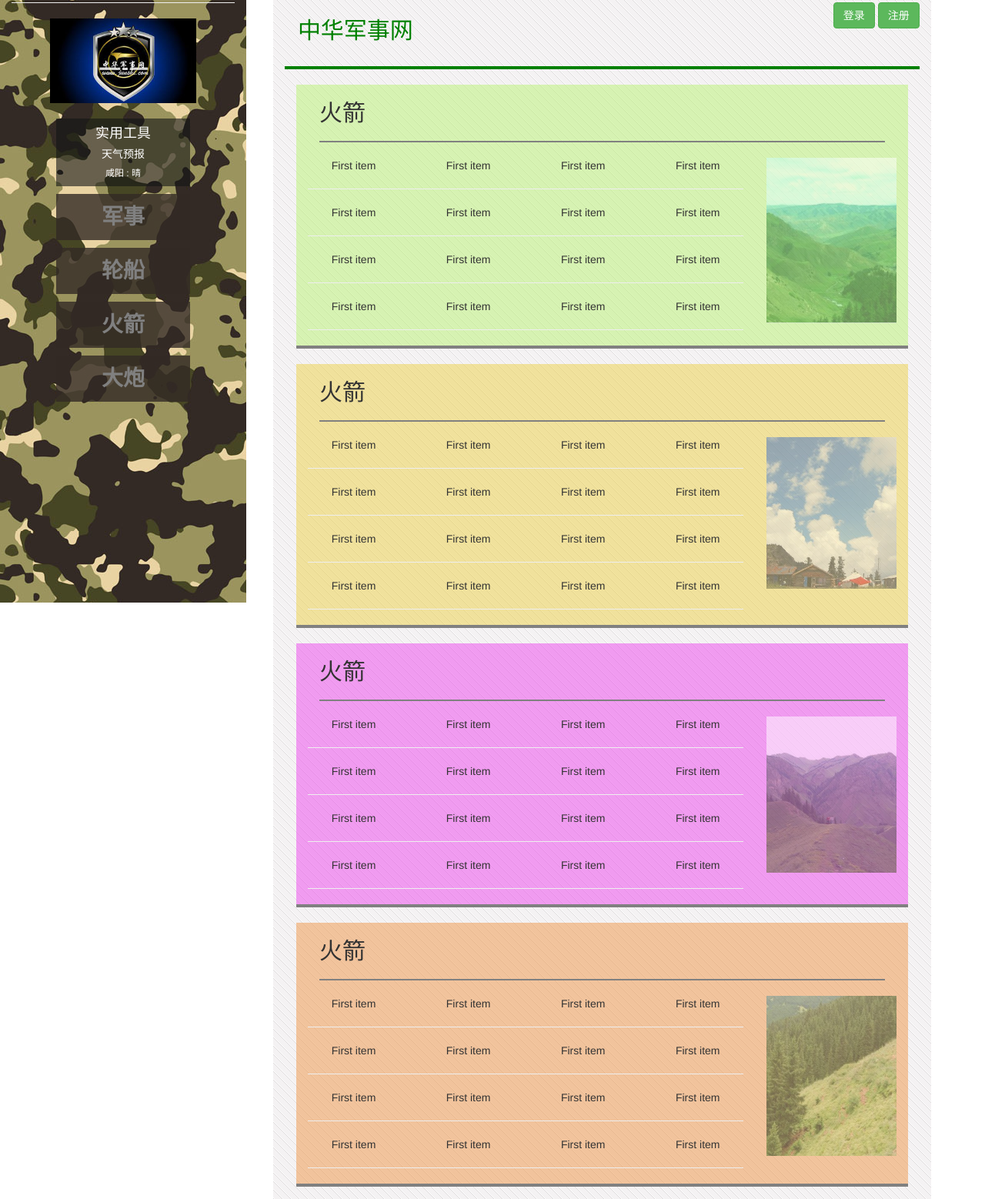
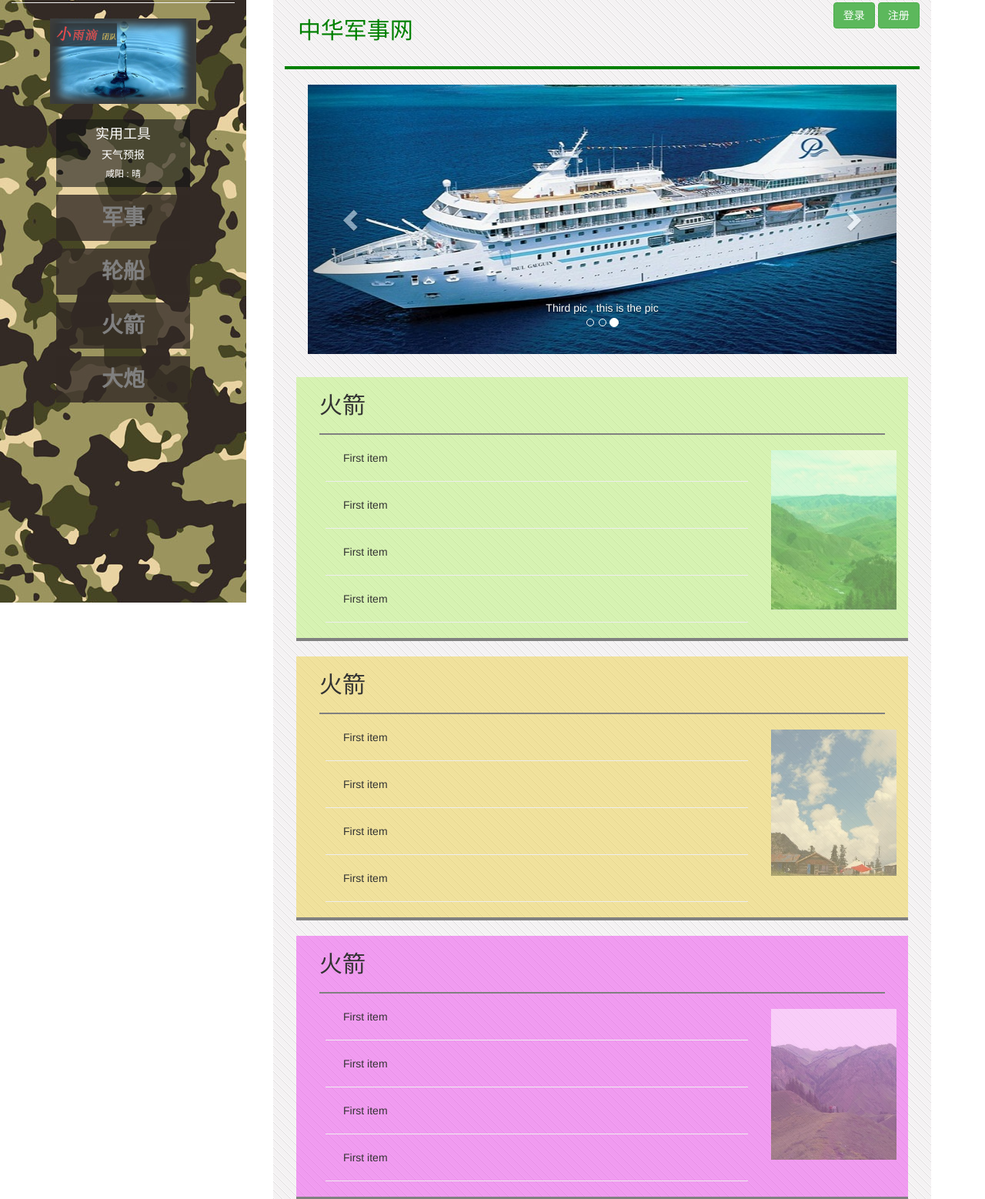
Before and after one commit to keep-learn/SmallRain, a plain HTML site: page xzmy1.1/index.html in a window 1280 px wide. Shown: the part 17-1575 px from the top of the page at 77% size. Drawn offline with Linux system fonts and the light colour scheme; files whose address does not match are found by name.

Commit message:
东哥非让改内容条目,现在改成新闻条目的样式了

```diff
--- a/xzmy1.1/css/style.css
+++ b/xzmy1.1/css/style.css
@@ -26,7 +26,7 @@
   	color: gray;
   	font-weight: 600;
 }
-img{
+.img_opacity img{
 	opacity: 0.5;
 	filter:Alpha(opacity=50); /* IE8 以及更早的浏览器 */
 	transition:opacity 0.7s;
@@ -34,7 +34,7 @@ img{
 	-webkit-transition:opacity 0.7s; /* Safari and Chrome */
 	-o-transition:opacity 0.7s; /* Opera */
 }
-img:hover{
+.img_opacity img:hover{
 	opacity: 1.0;
 	cursor :pointer;
 }
@@ -81,3 +81,10 @@ img:hover{
 	width:80px;
 	border-radius:100px;
 }
+.carousel-inner .item img{
+	width:770px;
+	height: 350px;
+}
+.img_opacity .row{
+	margin-left:8px;
+}
--- a/xzmy1.1/index.html
+++ b/xzmy1.1/index.html
@@ -17,7 +17,7 @@
 	<div  class="col-md-3 col-sm-3 hidden-xs bg" style="background:url('img/bg.jpg');">
 	<hr/>
 		<div  class="col-md-12">
-		<img class="img-responsive center-block left_width" style="opacity:1.0;filter:Alpha(opacity=100);"  src="img/logo.jpg"/>
+		<img class="img-responsive center-block left_width" style="opacity:1.0;filter:Alpha(opacity=100);"  src="img/logo1.jpg"/>
 		</div>
 	<hr/>
 <!-- 实用工具开始 -->
@@ -78,75 +78,87 @@
 
 <!-- 具体内容的实现 开始-->
 <div class="col-md-12"  >
+
+<div class="col-md-12"    >
+<!-- 轮播图开始 -->
+	<div  id="carousel-example-generic" class="carousel slide" data-ride="carousel">
+  <!-- Indicators -->
+  <ol class="carousel-indicators">
+    <li data-target="#carousel-example-generic" data-slide-to="0" class="active"></li>
+    <li data-target="#carousel-example-generic" data-slide-to="1"></li>
+    <li data-target="#carousel-example-generic" data-slide-to="2"></li>
+  </ol>
+
+  <!-- Wrapper for slides -->
+  <div class="carousel-inner" role="listbox">
+    <div class="item active">
+      <img src="img/1.jpg" alt="...">
+      <div class="carousel-caption">
+        Hello world , this is the first pic
+      </div>
+    </div>
+    <div class="item">
+      <img src="img/2.jpg" alt="...">
+      <div class="carousel-caption">
+        Second pic , this is the pic
+      </div>
+    </div>
+    <div class="item">
+      <img src="img/3.jpg" alt="...">
+      <div class="carousel-caption">
+        Third pic , this is the pic
+      </div>
+    </div>
+  </div>
+
+  <!-- Controls -->
+  <a class="left carousel-control" href="#carousel-example-generic" role="button" data-slide="prev">
+    <span class="glyphicon glyphicon-chevron-left" aria-hidden="true"></span>
+    <span class="sr-only">Previous</span>
+  </a>
+  <a class="right carousel-control" href="#carousel-example-generic" role="button" data-slide="next">
+    <span class="glyphicon glyphicon-chevron-right" aria-hidden="true"></span>
+    <span class="sr-only">Next</span>
+  </a>
+</div>
+<!-- 轮播图结束 -->
+</div>
+
+
+
 <!-- 第 1 个导航条 -->
-	<div id="one" class="col-md-12" style="border:0px solid green;background:rgba(186,243,114,0.5)">
+	<div id="one" class=" img_opacity  col-md-12" style="margin-top:30px;border:0px solid green;background:rgba(186,243,114,0.5)">
 	 	<div class="col-md-12" >
 	 		 <h2>火箭</h2>
 	 		 <hr style="border:1px solid gray"   />
 	 	</div>
 
-	 	<div class="row text-center">
+	 	<div class="row ">
 			<div class="col-lg-9 col-md-9 col-sm-9 col-xs-9">
 			   <!-- 每个条目的第1行 -->
 				<div class="row">
-					<div class="col-lg-3 col-md-3 col-sm-4 col-xs-4">
-						 First item
-					</div>
-					<div class="col-lg-3 col-md-3 col-sm-4 col-xs-4">
-						 First item
-					</div>
-					<div class="col-lg-3 col-md-3 col-sm-4 col-xs-4">
-						 First item
-					</div>
-					<div class="col-lg-3 col-md-3 col-sm-4 col-xs-4">
+					<div class="col-lg-12 col-md-12 col-sm-12 col-xs-12">
 						 First item
 					</div>
 				</div>
 				<hr/>
 				<!-- 每个条目的第2行 -->
 				<div class="row">
-					<div class="col-lg-3 col-md-3 col-sm-4 col-xs-4">
-						 First item
-					</div>
-					<div class="col-lg-3 col-md-3 col-sm-4 col-xs-4">
-						 First item
-					</div>
-					<div class="col-lg-3 col-md-3 col-sm-4 col-xs-4">
-						 First item
-					</div>
-					<div class="col-lg-3 col-md-3 col-sm-4 col-xs-4">
+					<div class="col-lg-12 col-md-12 col-sm-12 col-xs-12">
 						 First item
 					</div>
 				</div>
 				<hr/>
 				<!-- 每个条目的第3行 -->
 				<div class="row">
-					<div class="col-lg-3 col-md-3 col-sm-4 col-xs-4">
-						 First item
-					</div>
-					<div class="col-lg-3 col-md-3 col-sm-4 col-xs-4">
-						 First item
-					</div>
-					<div class="col-lg-3 col-md-3 col-sm-4 col-xs-4">
-						 First item
-					</div>
-					<div class="col-lg-3 col-md-3 col-sm-4 col-xs-4">
+					<div class="col-lg-12 col-md-12 col-sm-12 col-xs-12">
 						 First item
 					</div>
 				</div>
 				<hr/>
 				<!-- 每个条目的第4行 -->
 				<div class="row">
-					<div class="col-lg-3 col-md-3 col-sm-4 col-xs-4">
-						 First item
-					</div>
-					<div class="col-lg-3 col-md-3 col-sm-4 col-xs-4">
-						 First item
-					</div>
-					<div class="col-lg-3 col-md-3 col-sm-4 col-xs-4">
-						 First item
-					</div>
-					<div class="col-lg-3 col-md-3 col-sm-4 col-xs-4">
+					<div class="col-lg-12 col-md-12 col-sm-12 col-xs-12">
 						 First item
 					</div>
 				</div>
@@ -159,74 +171,38 @@
 	 </div>
 	 	<hr style="border:2px solid gray"/>
 <!-- 第 2 个导航条 -->
-	<div id="two" class="col-md-12" style="border:0px solid green;background:rgba(238,209,71,0.5)">
+	<div id="two" class="img_opacity  col-md-12" style="border:0px solid green;background:rgba(238,209,71,0.5)">
 	 	<div class="col-md-12" >
 	 		 <h2>火箭</h2>
 	 		 <hr style="border:1px solid gray"   />
 	 	</div>
 
-	 	<div class="row text-center">
+	 	<div class="row  ">
 			<div class="col-lg-9 col-md-9 col-sm-9 col-xs-9">
 			   <!-- 每个条目的第1行 -->
 				<div class="row">
-					<div class="col-lg-3 col-md-3 col-sm-4 col-xs-4">
-						 First item
-					</div>
-					<div class="col-lg-3 col-md-3 col-sm-4 col-xs-4">
-						 First item
-					</div>
-					<div class="col-lg-3 col-md-3 col-sm-4 col-xs-4">
-						 First item
-					</div>
-					<div class="col-lg-3 col-md-3 col-sm-4 col-xs-4">
+					<div class="col-lg-12 col-md-12 col-sm-12 col-xs-12">
 						 First item
 					</div>
 				</div>
 				<hr/>
 				<!-- 每个条目的第2行 -->
 				<div class="row">
-					<div class="col-lg-3 col-md-3 col-sm-4 col-xs-4">
-						 First item
-					</div>
-					<div class="col-lg-3 col-md-3 col-sm-4 col-xs-4">
-						 First item
-					</div>
-					<div class="col-lg-3 col-md-3 col-sm-4 col-xs-4">
-						 First item
-					</div>
-					<div class="col-lg-3 col-md-3 col-sm-4 col-xs-4">
+					<div class="col-lg-12 col-md-12 col-sm-12 col-xs-12">
 						 First item
 					</div>
 				</div>
 				<hr/>
 				<!-- 每个条目的第3行 -->
 				<div class="row">
-					<div class="col-lg-3 col-md-3 col-sm-4 col-xs-4">
-						 First item
-					</div>
-					<div class="col-lg-3 col-md-3 col-sm-4 col-xs-4">
-						 First item
-					</div>
-					<div class="col-lg-3 col-md-3 col-sm-4 col-xs-4">
-						 First item
-					</div>
-					<div class="col-lg-3 col-md-3 col-sm-4 col-xs-4">
+					<div class="col-lg-12 col-md-12 col-sm-12 col-xs-12">
 						 First item
 					</div>
 				</div>
 				<hr/>
 				<!-- 每个条目的第4行 -->
 				<div class="row">
-					<div class="col-lg-3 col-md-3 col-sm-4 col-xs-4">
-						 First item
-					</div>
-					<div class="col-lg-3 col-md-3 col-sm-4 col-xs-4">
-						 First item
-					</div>
-					<div class="col-lg-3 col-md-3 col-sm-4 col-xs-4">
-						 First item
-					</div>
-					<div class="col-lg-3 col-md-3 col-sm-4 col-xs-4">
+					<div class="col-lg-12 col-md-12 col-sm-12 col-xs-12">
 						 First item
 					</div>
 				</div>
@@ -240,74 +216,38 @@
 	 	<hr style="border:2px solid gray"/>
 
 <!-- 第 3 个导航条 -->
-	<div id="three" class="col-md-12" style="border:0px solid green;background:rgba(237,70,238,0.5)">
+	<div id="three" class="img_opacity  col-md-12" style="border:0px solid green;background:rgba(237,70,238,0.5)">
 	 	<div class="col-md-12" >
 	 		 <h2>火箭</h2>
 	 		 <hr style="border:1px solid gray"   />
 	 	</div>
 
-	 	<div class="row text-center">
+	 	<div class="row  ">
 			<div class="col-lg-9 col-md-9 col-sm-9 col-xs-9">
 			   <!-- 每个条目的第1行 -->
 				<div class="row">
-					<div class="col-lg-3 col-md-3 col-sm-4 col-xs-4">
-						 First item
-					</div>
-					<div class="col-lg-3 col-md-3 col-sm-4 col-xs-4">
-						 First item
-					</div>
-					<div class="col-lg-3 col-md-3 col-sm-4 col-xs-4">
-						 First item
-					</div>
-					<div class="col-lg-3 col-md-3 col-sm-4 col-xs-4">
+					<div class="col-lg-12 col-md-12 col-sm-12 col-xs-12">
 						 First item
 					</div>
 				</div>
 				<hr/>
 				<!-- 每个条目的第2行 -->
 				<div class="row">
-					<div class="col-lg-3 col-md-3 col-sm-4 col-xs-4">
-						 First item
-					</div>
-					<div class="col-lg-3 col-md-3 col-sm-4 col-xs-4">
-						 First item
-					</div>
-					<div class="col-lg-3 col-md-3 col-sm-4 col-xs-4">
-						 First item
-					</div>
-					<div class="col-lg-3 col-md-3 col-sm-4 col-xs-4">
+					<div class="col-lg-12 col-md-12 col-sm-12 col-xs-12">
 						 First item
 					</div>
 				</div>
 				<hr/>
 				<!-- 每个条目的第3行 -->
 				<div class="row">
-					<div class="col-lg-3 col-md-3 col-sm-4 col-xs-4">
-						 First item
-					</div>
-					<div class="col-lg-3 col-md-3 col-sm-4 col-xs-4">
-						 First item
-					</div>
-					<div class="col-lg-3 col-md-3 col-sm-4 col-xs-4">
-						 First item
-					</div>
-					<div class="col-lg-3 col-md-3 col-sm-4 col-xs-4">
+					<div class="col-lg-12 col-md-12 col-sm-12 col-xs-12">
 						 First item
 					</div>
 				</div>
 				<hr/>
 				<!-- 每个条目的第4行 -->
 				<div class="row">
-					<div class="col-lg-3 col-md-3 col-sm-4 col-xs-4">
-						 First item
-					</div>
-					<div class="col-lg-3 col-md-3 col-sm-4 col-xs-4">
-						 First item
-					</div>
-					<div class="col-lg-3 col-md-3 col-sm-4 col-xs-4">
-						 First item
-					</div>
-					<div class="col-lg-3 col-md-3 col-sm-4 col-xs-4">
+					<div class="col-lg-12 col-md-12 col-sm-12 col-xs-12">
 						 First item
 					</div>
 				</div>
@@ -321,74 +261,39 @@
 	 	<hr style="border:2px solid gray"/>
 
 <!-- 第 4 个导航条 -->
-	<div id="four" class="col-md-12" style="border:0px solid green;background:rgba(239,150,70,0.5)">
+	<div id="four" class="img_opacity  col-md-12" style="border:0px solid green;background:rgba(239,150,70,0.5)">
 	 	<div class="col-md-12" >
 	 		 <h2>火箭</h2>
 	 		 <hr style="border:1px solid gray"   />
 	 	</div>
 
-	 	<div class="row text-center">
+	 	<div class="row  ">
 			<div class="col-lg-9 col-md-9 col-sm-9 col-xs-9">
 			   <!-- 每个条目的第1行 -->
 				<div class="row">
-					<div class="col-lg-3 col-md-3 col-sm-4 col-xs-4">
+					<div class="col-lg-12 col-md-12 col-sm-12 col-xs-12">
 						 First item
 					</div>
-					<div class="col-lg-3 col-md-3 col-sm-4 col-xs-4">
-						 First item
-					</div>
-					<div class="col-lg-3 col-md-3 col-sm-4 col-xs-4">
-						 First item
-					</div>
-					<div class="col-lg-3 col-md-3 col-sm-4 col-xs-4">
-						 First item
-					</div>
+
 				</div>
 				<hr/>
 				<!-- 每个条目的第2行 -->
 				<div class="row">
-					<div class="col-lg-3 col-md-3 col-sm-4 col-xs-4">
-						 First item
-					</div>
-					<div class="col-lg-3 col-md-3 col-sm-4 col-xs-4">
-						 First item
-					</div>
-					<div class="col-lg-3 col-md-3 col-sm-4 col-xs-4">
-						 First item
-					</div>
-					<div class="col-lg-3 col-md-3 col-sm-4 col-xs-4">
+					<div class="col-lg-12 col-md-12 col-sm-12 col-xs-12">
 						 First item
 					</div>
 				</div>
 				<hr/>
 				<!-- 每个条目的第3行 -->
 				<div class="row">
-					<div class="col-lg-3 col-md-3 col-sm-4 col-xs-4">
-						 First item
-					</div>
-					<div class="col-lg-3 col-md-3 col-sm-4 col-xs-4">
-						 First item
-					</div>
-					<div class="col-lg-3 col-md-3 col-sm-4 col-xs-4">
-						 First item
-					</div>
-					<div class="col-lg-3 col-md-3 col-sm-4 col-xs-4">
+					<div class="col-lg-12 col-md-12 col-sm-12 col-xs-12">
 						 First item
 					</div>
 				</div>
 				<hr/>
 				<!-- 每个条目的第4行 -->
 				<div class="row">
-					<div class="col-lg-3 col-md-3 col-sm-4 col-xs-4">
-						 First item
-					</div>
-					<div class="col-lg-3 col-md-3 col-sm-4 col-xs-4">
-						 First item
-					</div>
-					<div class="col-lg-3 col-md-3 col-sm-4 col-xs-4">
-						 First item
-					</div>
-					<div class="col-lg-3 col-md-3 col-sm-4 col-xs-4">
+					<div class="col-lg-12 col-md-12 col-sm-12 col-xs-12">
 						 First item
 					</div>
 				</div>
@@ -404,7 +309,7 @@
 
 
 <!-- 底部页脚的开始 -->
-<div class="row foot_font_size" style="height:352px;background:#2d3237">
+<div class="img_opacity  row foot_font_size" style="height:352px;background:#2d3237">
 	<div class="col-md-6 col-sm-6 col-xs-6 hidden-sm hidden-xs" >
 	<!-- 第一排图片开始 -->
 		<div class="col-md-12 ">
@@ -525,6 +430,10 @@ $(document).ready(function(){
 
     $.scrollto("#scrollnav a",600);
 });
+
+$('.carousel').carousel({
+  interval: 2000
+})
 </script>
 
 
```
Also changed, not shown: xzmy1.1/img/1.jpg (added), xzmy1.1/img/2.jpg (added), xzmy1.1/img/3.jpg (added), xzmy1.1/img/logo1.jpg (added).
